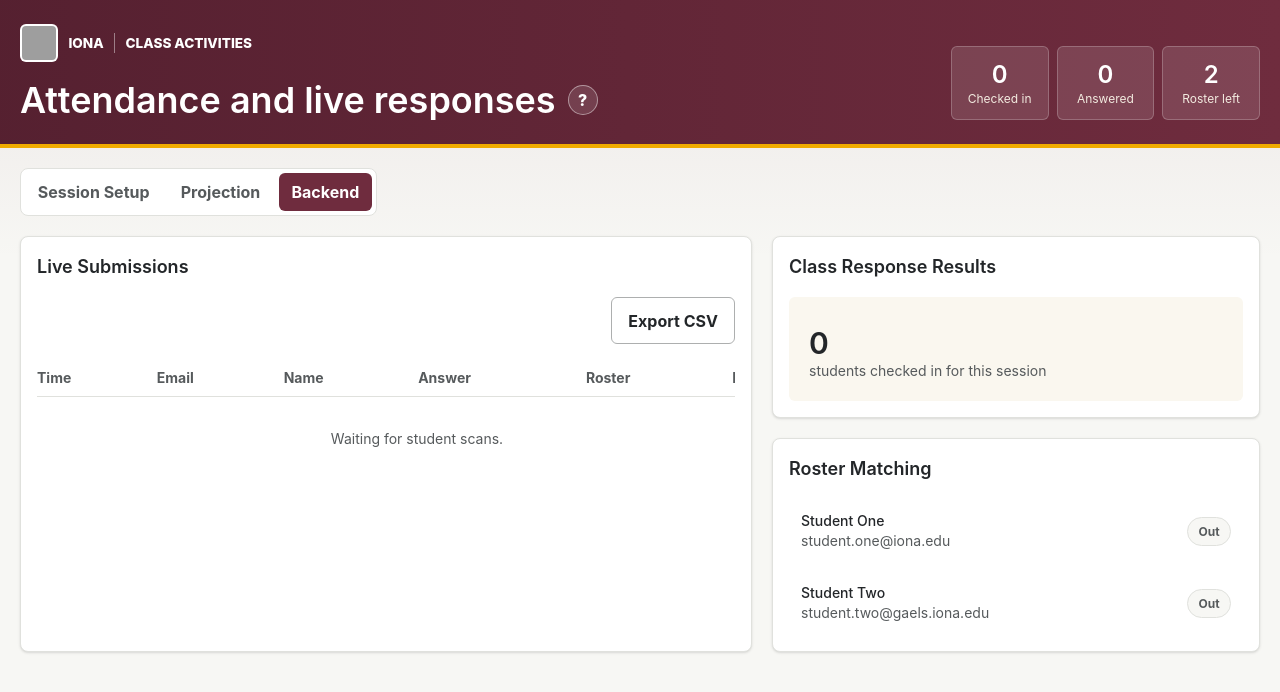
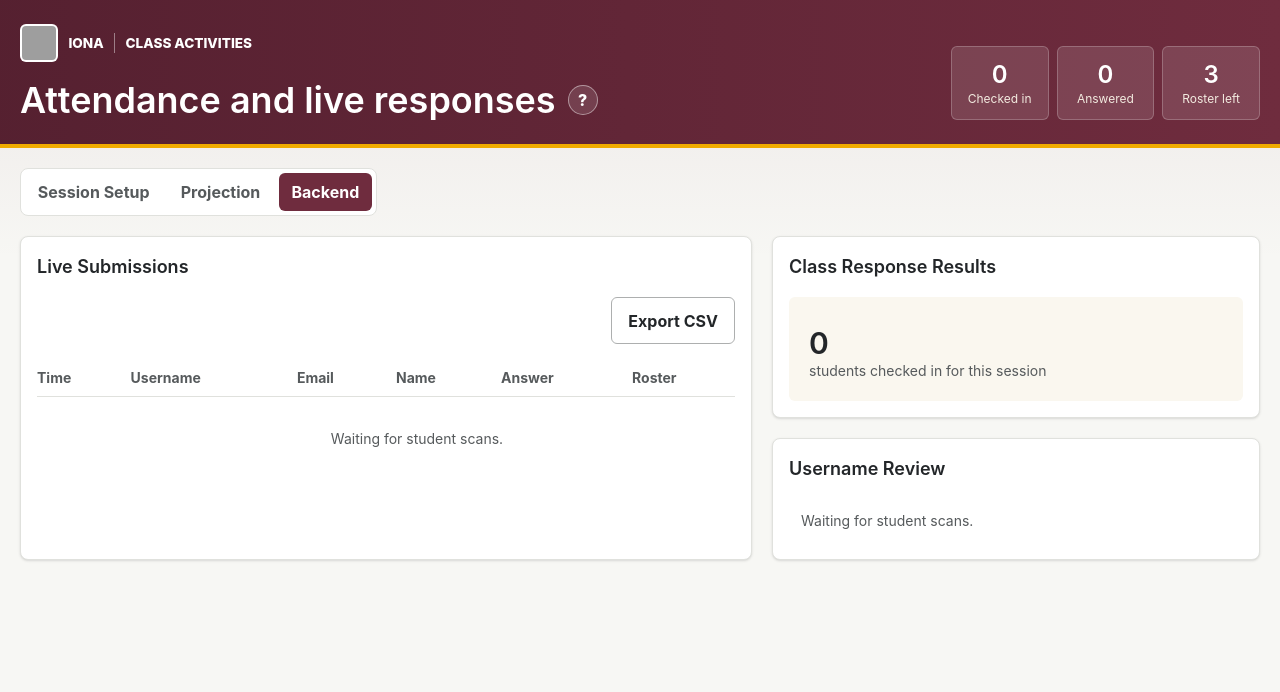
Before and after one commit to tw2020ru/iona-class-activities, a React (Vite) app: page / in a window 1280 px wide. Both pictures are taken after a click on the button "Backend". Shown: the top 692 px of the page. Built offline with nearby package versions, Linux system fonts and the light colour scheme; grey boxes are pictures that could not be loaded.

Commit message:
Match attendance submissions by roster username

```diff
--- a/app/page.tsx
+++ b/app/page.tsx
@@ -344,8 +344,34 @@ function normalizeStudentEmail(value: string, domain: string) {
   return `${cleanValue}@${domain}`;
 }
 
+function getUsername(value: string) {
+  return normalizeEmail(value).split("@")[0] ?? "";
+}
+
 function getStudent(email: string) {
-  return roster.find((student) => student.email === normalizeEmail(email));
+  const username = getUsername(email);
+  return roster.find((student) => getUsername(student.email) === username);
+}
+
+async function matchRosterUsername(username: string) {
+  if (!supabase) {
+    const localStudent = roster.find((student) => getUsername(student.email) === username);
+    return {
+      matched: Boolean(localStudent),
+      name: localStudent?.name ?? username,
+    };
+  }
+  const { data, error } = await supabase.rpc("match_roster_username", { input_username: username });
+  if (error || !data?.length) {
+    return {
+      matched: false,
+      name: username,
+    };
+  }
+  return {
+    matched: true,
+    name: data[0].full_name || username,
+  };
 }
 
 function downloadCsv(rows: Submission[], activeSession: Session) {
@@ -354,6 +380,7 @@ function downloadCsv(rows: Submission[], activeSession: Session) {
     "session",
     "exercise",
     "exercise_date",
+    "username",
     "email",
     "name",
     "matched_roster",
@@ -374,6 +401,7 @@ function downloadCsv(rows: Submission[], activeSession: Session) {
       activeSession.label,
       exercise?.label ?? "",
       exercise?.dateHint ?? "",
+      getUsername(row.email),
       row.email,
       row.name,
       row.matched ? "yes" : "no",
@@ -487,7 +515,7 @@ export default function Home() {
     () => submissions.filter((item) => item.sessionId === session.id),
     [session.id, submissions],
   );
-  const enrolled = roster.filter((student) => student.courseIds.includes(session.courseId));
+  const enrolled = roster;
   const answeredCount = sessionRows.filter((row) => row.answer.trim()).length;
   const rosterLeft = Math.max(enrolled.length - sessionRows.length, 0);
 
@@ -556,14 +584,13 @@ export default function Home() {
       setMessage("You already submitted for this session.");
       return;
     }
-    const student = getStudent(cleanEmail);
-    const isEnrolled = Boolean(student?.courseIds.includes(session.courseId));
+    const rosterMatch = await matchRosterUsername(username);
     const submission: Submission = {
       id: crypto.randomUUID(),
       sessionId: session.id,
       email: cleanEmail,
-      name: isEnrolled ? student?.name ?? "Roster match" : "Unmatched roster",
-      matched: isEnrolled,
+      name: rosterMatch.name,
+      matched: rosterMatch.matched,
       signedAt: new Date().toISOString(),
       token: submittedToken,
       answer: activeExercise.hasQuestion ? answer.trim() : "",
@@ -594,7 +621,7 @@ export default function Home() {
       setSubmissions(next);
     }
     setMessage(
-      isEnrolled
+      rosterMatch.matched
         ? activeExercise.hasQuestion
           ? "Submitted. You are checked in and your response was saved."
           : "Checked in. Attendance recorded."
@@ -712,7 +739,7 @@ export default function Home() {
                       ))}
                     </select>
                   </label>
-                  <label className="space-y-1 text-sm">
+                  <label className="w-full max-w-xs space-y-1 text-sm">
                     <span className="font-medium">Week / class meeting</span>
                     <select
                       className="field"
@@ -787,6 +814,7 @@ export default function Home() {
                 <thead>
                   <tr className="border-b border-[#e0e1dd] text-left text-[#565a5c]">
                     <th className="py-2 pr-3">Time</th>
+                    <th className="py-2 pr-3">Username</th>
                     <th className="py-2 pr-3">Email</th>
                     <th className="py-2 pr-3">Name</th>
                     <th className="py-2 pr-3">Answer</th>
@@ -798,6 +826,7 @@ export default function Home() {
                   {sessionRows.map((row) => (
                     <tr key={row.id} className="border-b border-[#e0e1dd]">
                       <td className="py-2 pr-3">{new Date(row.signedAt).toLocaleTimeString()}</td>
+                      <td className="py-2 pr-3">{getUsername(row.email)}</td>
                       <td className="py-2 pr-3">{row.email}</td>
                       <td className="py-2 pr-3">{row.name}</td>
                       <td className="py-2 pr-3">{row.answer}</td>
@@ -807,7 +836,7 @@ export default function Home() {
                   ))}
                   {!sessionRows.length ? (
                     <tr>
-                      <td className="py-8 text-center text-[#565a5c]" colSpan={6}>
+                      <td className="py-8 text-center text-[#565a5c]" colSpan={7}>
                         Waiting for student scans.
                       </td>
                     </tr>
@@ -820,23 +849,21 @@ export default function Home() {
             <Panel title="Class Response Results">
               <ResponseResults activeExercise={activeExercise} activeQuestion={activeQuestion} rows={sessionRows} />
             </Panel>
-            <Panel title="Roster Matching">
+            <Panel title="Username Review">
               <div className="space-y-2">
-                {enrolled.map((student) => {
-                  const checkedIn = sessionRows.some((row) => row.email === student.email);
-                  return (
-                    <div
-                      key={student.email}
-                      className="flex items-center justify-between rounded-md bg-white p-3 text-sm"
-                    >
+                {sessionRows.length ? (
+                  sessionRows.map((row) => (
+                    <div key={row.id} className="flex items-center justify-between rounded-md bg-white p-3 text-sm">
                       <div>
-                        <p className="font-medium">{student.name}</p>
-                        <p className="text-[#565a5c]">{student.email}</p>
+                        <p className="font-medium">{getUsername(row.email)}</p>
+                        <p className="text-[#565a5c]">{row.email}</p>
                       </div>
-                      <span className={checkedIn ? "mini-pill ok" : "mini-pill"}>{checkedIn ? "In" : "Out"}</span>
+                      <span className={row.matched ? "mini-pill ok" : "mini-pill"}>{row.matched ? "Matched" : "Review"}</span>
                     </div>
-                  );
-                })}
+                  ))
+                ) : (
+                  <p className="rounded-md bg-white p-3 text-sm text-[#565a5c]">Waiting for student scans.</p>
+                )}
               </div>
             </Panel>
           </div>
```
Also changed, not shown: 1 other file (tests, documents, lock files or other folders).
